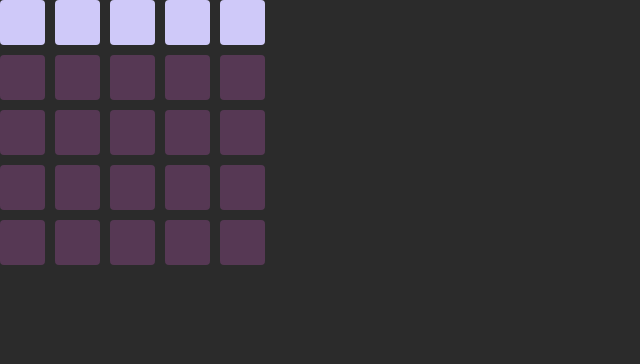
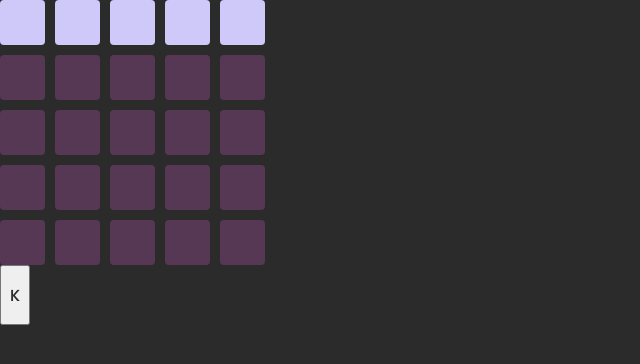
Before and after one commit to techrmo/techrmo, a Next.js app: page / in a window 1280 px wide. Shown: the top 364 px of the page, without its empty margins (0-640 px from the left). Built offline with nearby package versions, Linux system fonts and the light colour scheme.

Commit message:
feat: cria componente de teclado

```diff
--- a/src/app/page.tsx
+++ b/src/app/page.tsx
@@ -1,7 +1,11 @@
+import Key from '@/modules/game/components/Keyboard/Key';
 import InputGroup from '@/modules/game/views/InputGroup';
 
 export default function Home() {
   return (
-    <InputGroup />
+    <>
+      <InputGroup />
+      <Key value='K' />
+    </>
   );
 }
--- /dev/null
+++ b/src/modules/game/components/Keyboard/Key/index.tsx
@@ -0,0 +1,30 @@
+'use client';
+
+import { useInputStore } from '@/modules/stores/InputStore';
+import styles from './styles.module.scss';
+
+interface KeyProps {
+  value: string;
+}
+
+const Key = ({ value }: KeyProps) => {
+  const currentInput = useInputStore((state) => state.currentInput);
+
+  const handleClick = () => {
+    currentInput?.focus();
+
+    currentInput?.dispatchEvent(new KeyboardEvent('keyup', { key: value, bubbles: true }));
+  };
+
+  return (
+    <button
+      className={styles.container}
+      type='button'
+      onClick={handleClick}
+    >
+      {value}
+    </button>
+  );
+};
+
+export default Key;
--- /dev/null
+++ b/src/modules/game/components/Keyboard/Key/styles.module.scss
@@ -0,0 +1,4 @@
+.container {
+  width: 3rem;
+  height: 6rem;
+}
--- /dev/null
+++ b/src/modules/game/components/Keyboard/Key/styles.module.scss.d.ts
@@ -0,0 +1 @@
+export const container: string;
```
